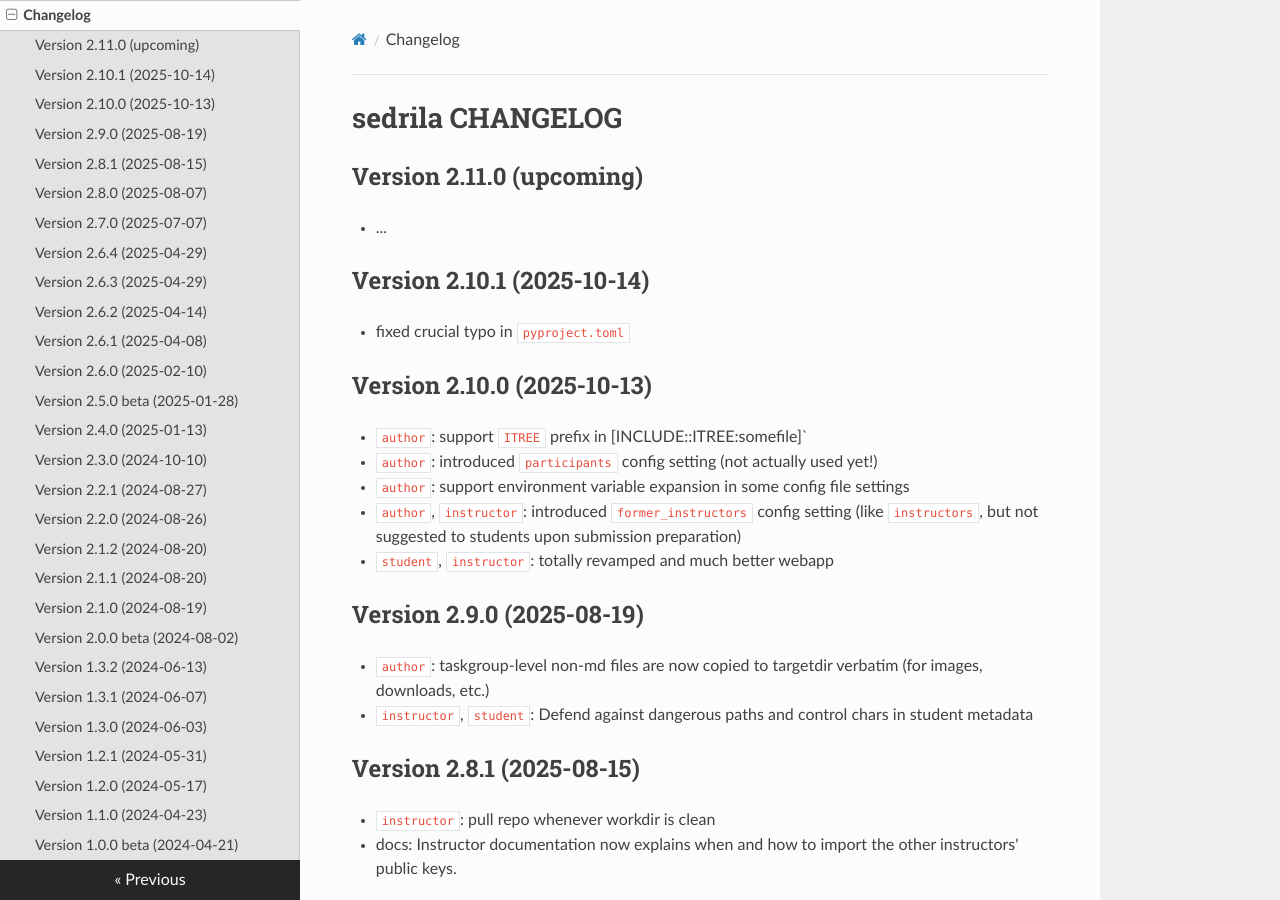
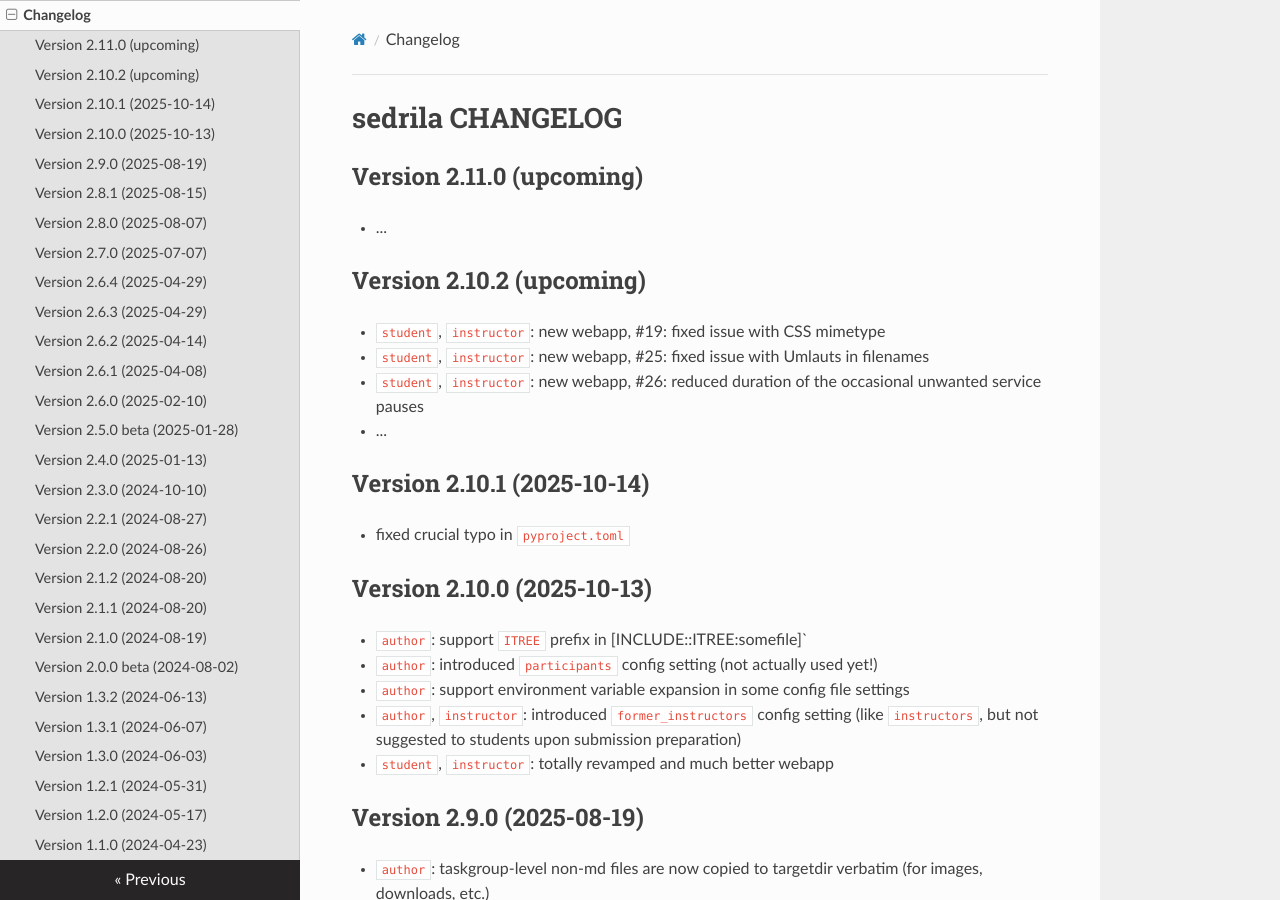
Before and after one commit to fubinf/sedrila, an MkDocs documentation site: the page built from docs/changelog.md, in a window 1280 px wide and 900 px high. Built offline with MkDocs 1.6.1, drawn with Linux system fonts in a browser that asks for light colours; nearby versions of some CDN libraries.

Commit message:
changelog.md: document fixing of #19, #25, #26

```diff
--- a/docs/changelog.md
+++ b/docs/changelog.md
@@ -4,8 +4,17 @@
 ## Version 2.11.0 (upcoming)
 - ...
 
+
+## Version 2.10.2 (upcoming)
+- `student`, `instructor`: new webapp, #19: fixed issue with CSS mimetype
+- `student`, `instructor`: new webapp, #25: fixed issue with Umlauts in filenames
+- `student`, `instructor`: new webapp, #26: reduced duration of the occasional unwanted service pauses
+- ...
+
+
 ## Version 2.10.1 (2025-10-14)
 - fixed crucial typo in `pyproject.toml`
+
 
 ## Version 2.10.0 (2025-10-13)
 - `author`: support `ITREE` prefix in [INCLUDE::ITREE:somefile]`
@@ -15,9 +24,11 @@
   (like `instructors`, but not suggested to students upon submission preparation)
 - `student`, `instructor`: totally revamped and much better webapp
 
+
 ## Version 2.9.0 (2025-08-19)
 - `author`: taskgroup-level non-md files are now copied to targetdir verbatim (for images, downloads, etc.)
 - `instructor`, `student`: Defend against dangerous paths and control chars in student metadata
+
 
 ## Version 2.8.1 (2025-08-15)
 - `instructor`: pull repo whenever workdir is clean
```
